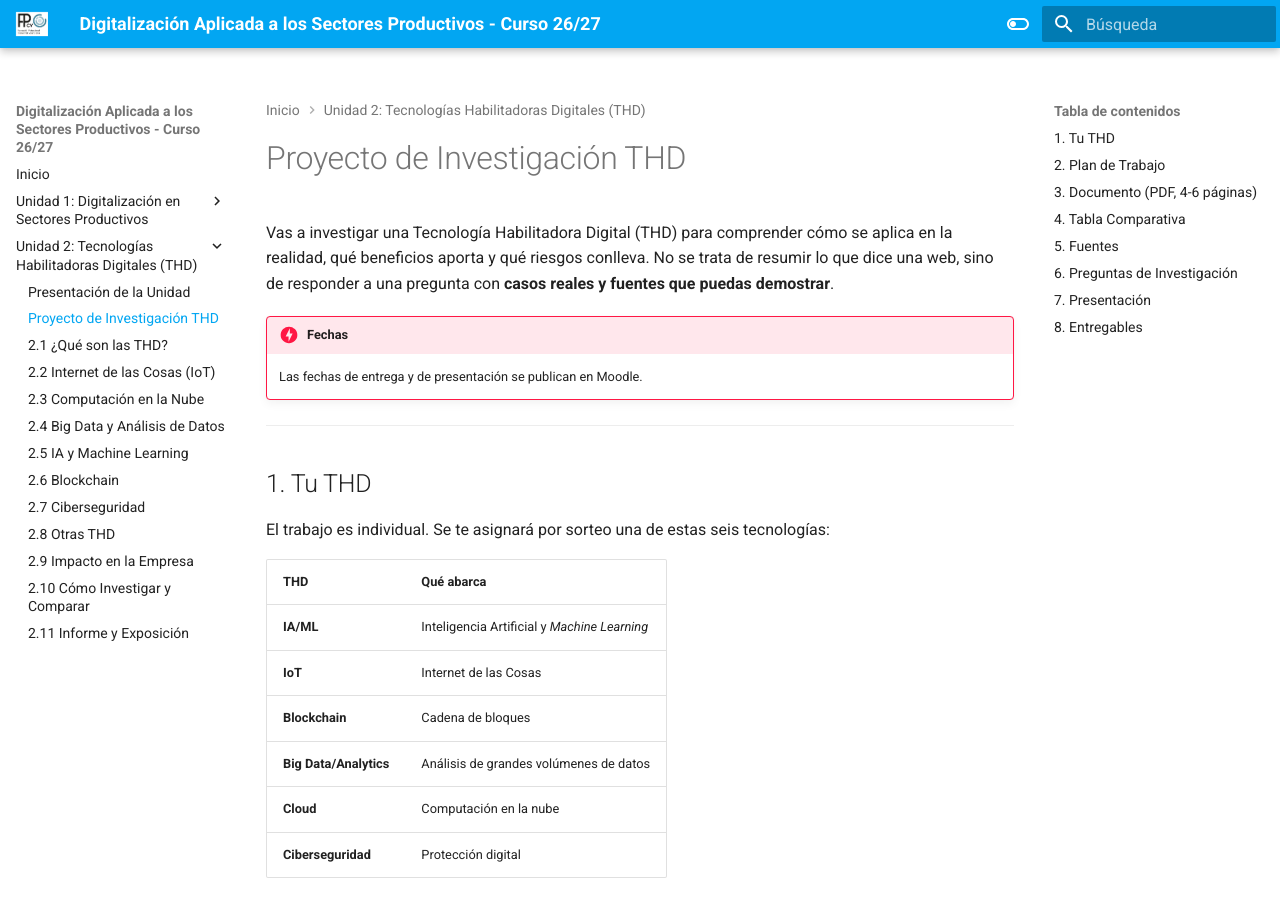
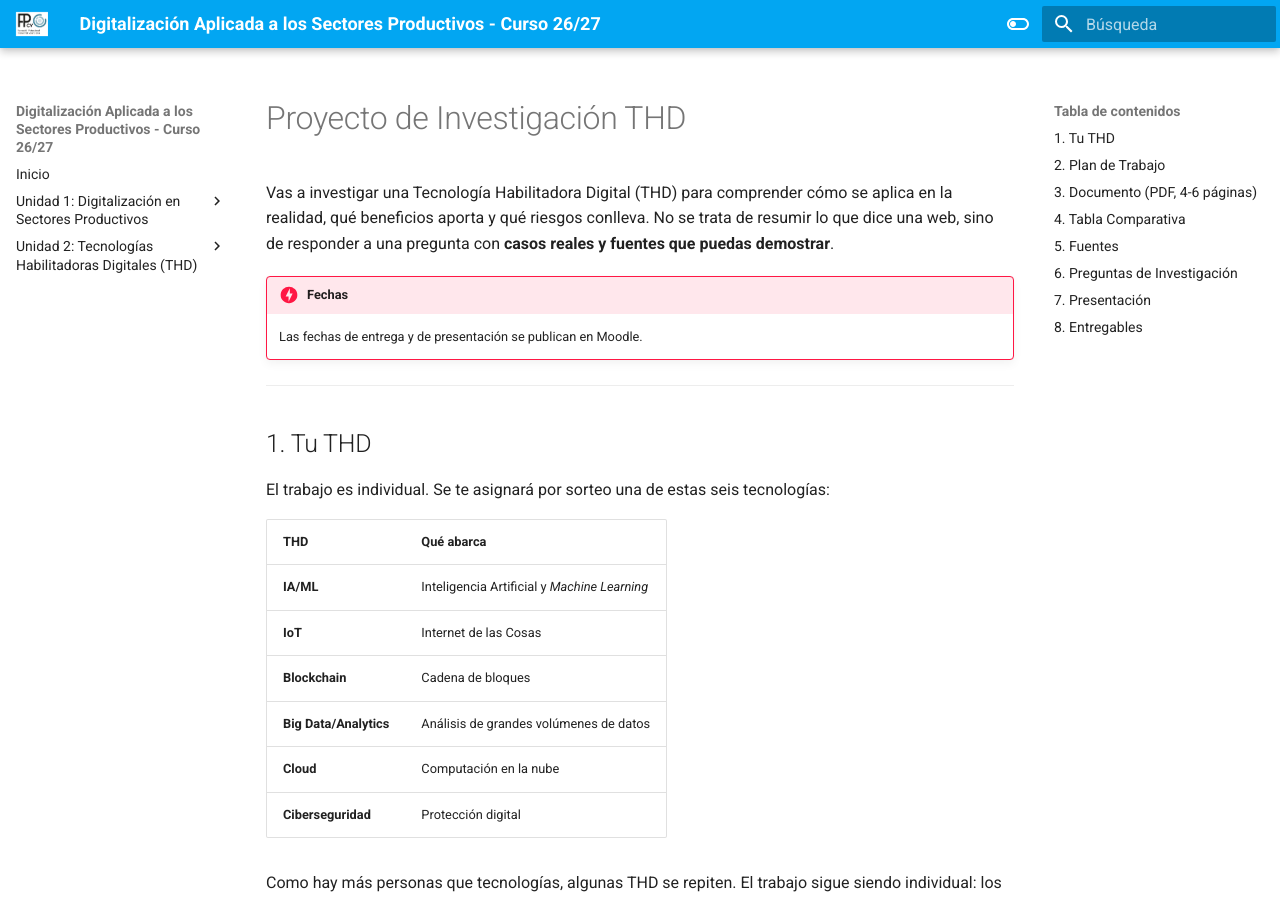
Before and after one commit to jssdocente/dasp2627d, an MkDocs documentation site: the page built from docs/temas/02-tecnologias-habilitadoras/proyecto-investigacion-thd.md, in a window 1280 px wide and 900 px high. Built offline with MkDocs 1.6.1 and Material for MkDocs 9.7.7, drawn with Linux system fonts in a browser that asks for light colours.

Commit message:
docs(tema 2): quitar el proyecto de investigación del menú
Co-Authored-By: Claude Opus 5.5 <noreply@anthropic.com>

```diff
--- a/mkdocs.yml
+++ b/mkdocs.yml
@@ -13,7 +13,6 @@ nav:
       # - "1.5 Actividades Prácticas, Retos y Debates": temas/01-digitalizacion/05-Actividades.md
   - "Unidad 2: Tecnologías Habilitadoras Digitales (THD)":
       - "Presentación de la Unidad": temas/02-tecnologias-habilitadoras/index.md
-      - "Proyecto de Investigación THD": temas/02-tecnologias-habilitadoras/proyecto-investigacion-thd.md
       - "2.1 ¿Qué son las THD?": temas/02-tecnologias-habilitadoras/thd-que-son.md
       - "2.2 Internet de las Cosas (IoT)": temas/02-tecnologias-habilitadoras/thd-iot.md
       - "2.3 Computación en la Nube": temas/02-tecnologias-habilitadoras/thd-cloud.md
```
